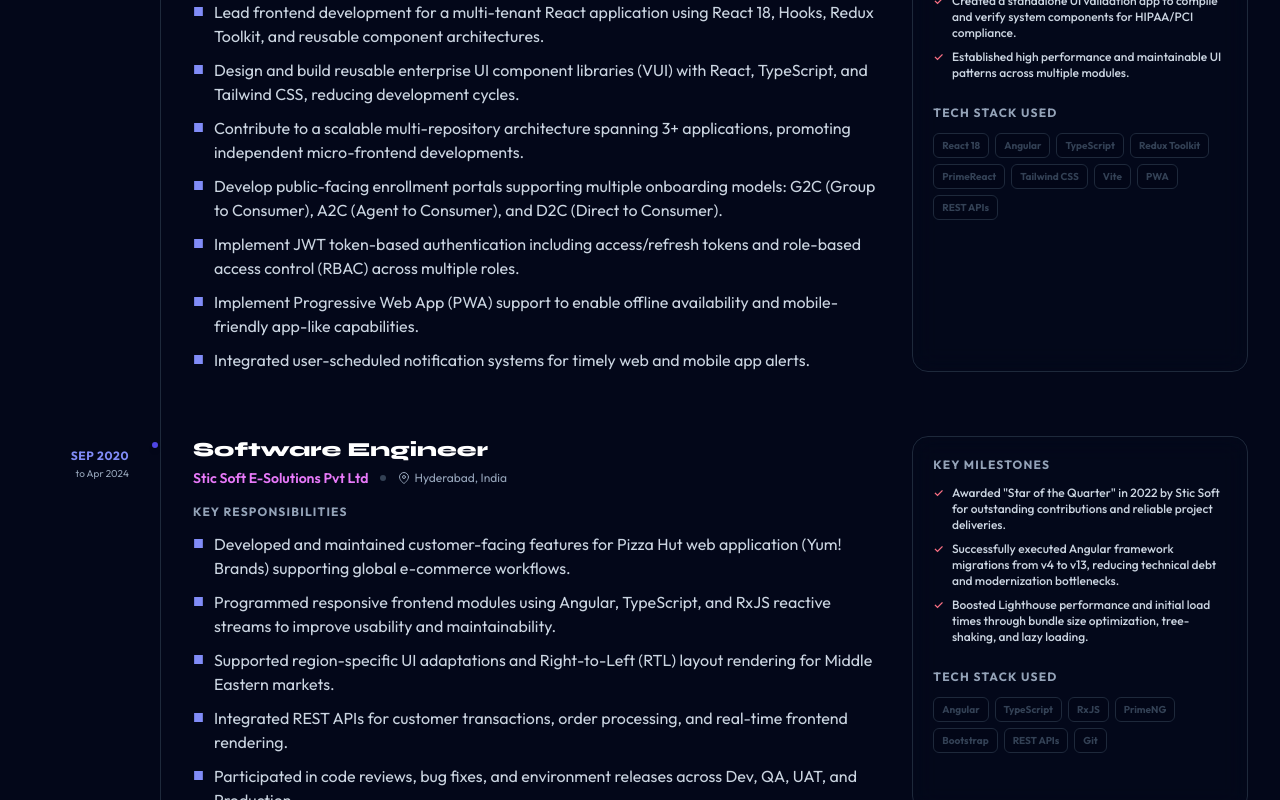
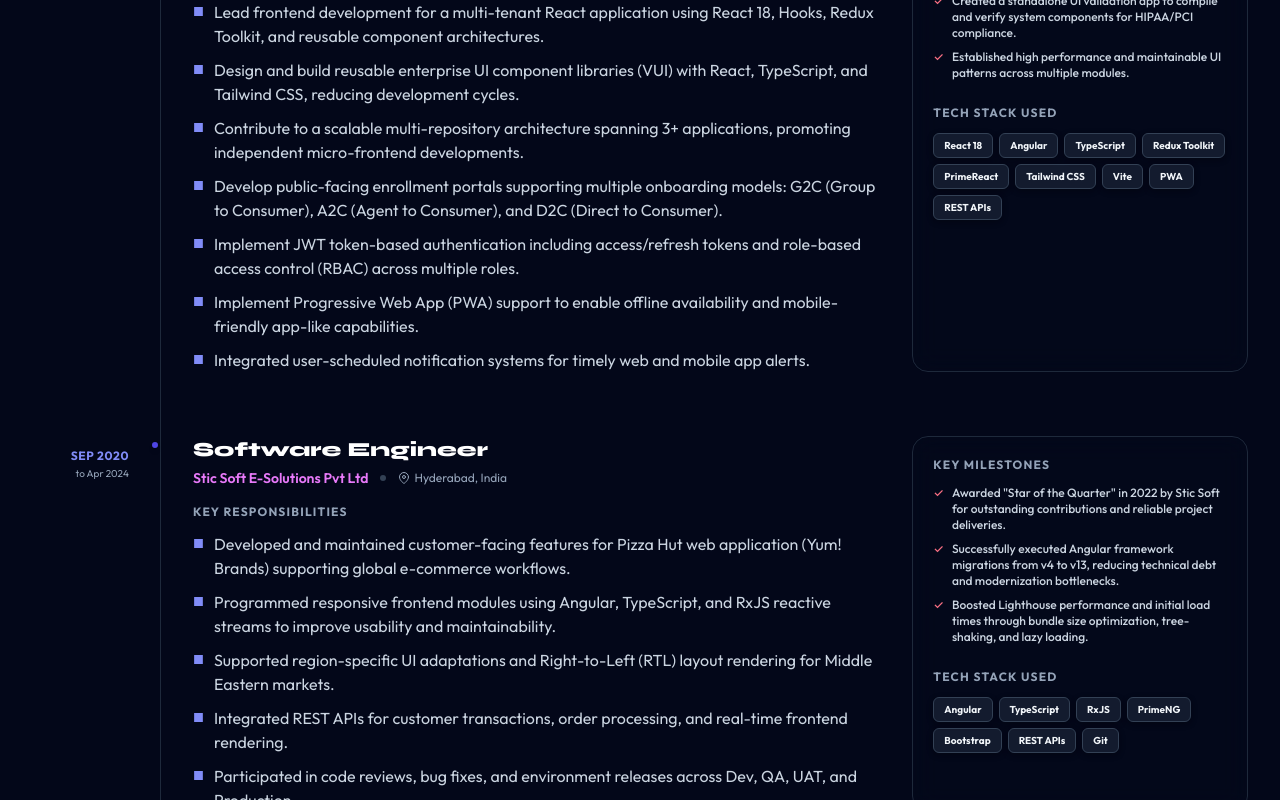
Before and after one commit to Rahulanne/My-Portfolio, a React (Vite) app: page / in a window 1280 px wide. Shown: the part 2840-3640 px from the top of the page. Built offline with nearby package versions, Linux system fonts and the light colour scheme.

Commit message:
visiblity updated in exp section and linked logo updated

```diff
--- a/src/sections/Experience.tsx
+++ b/src/sections/Experience.tsx
@@ -109,7 +109,7 @@ export const Experience: React.FC = () => {
                         {exp.techStack.map((tech, tIdx) => (
                           <span
                             key={tIdx}
-                            className="px-2 py-1 text-[10px] font-bold text-slate-700 dark:text-slate-350 bg-white dark:bg-slate-950 border border-slate-200 dark:border-slate-800 rounded-md"
+                            className="px-2.5 py-1 text-[10px] font-bold text-slate-800 dark:text-slate-100 bg-white dark:bg-slate-800/60 border border-slate-300 dark:border-slate-700 rounded-md shadow-sm dark:shadow-[0_2px_6px_rgba(0,0,0,0.3)]"
                           >
                             {tech}
                           </span>
```
Also changed, not shown: public/linkedin_logo.png.
